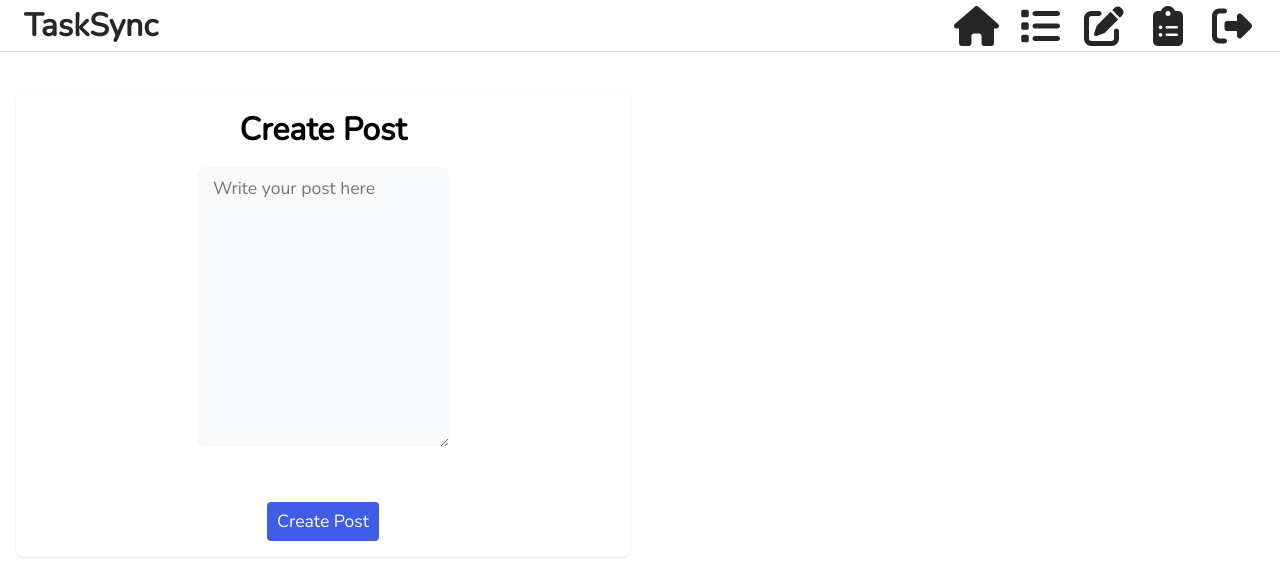
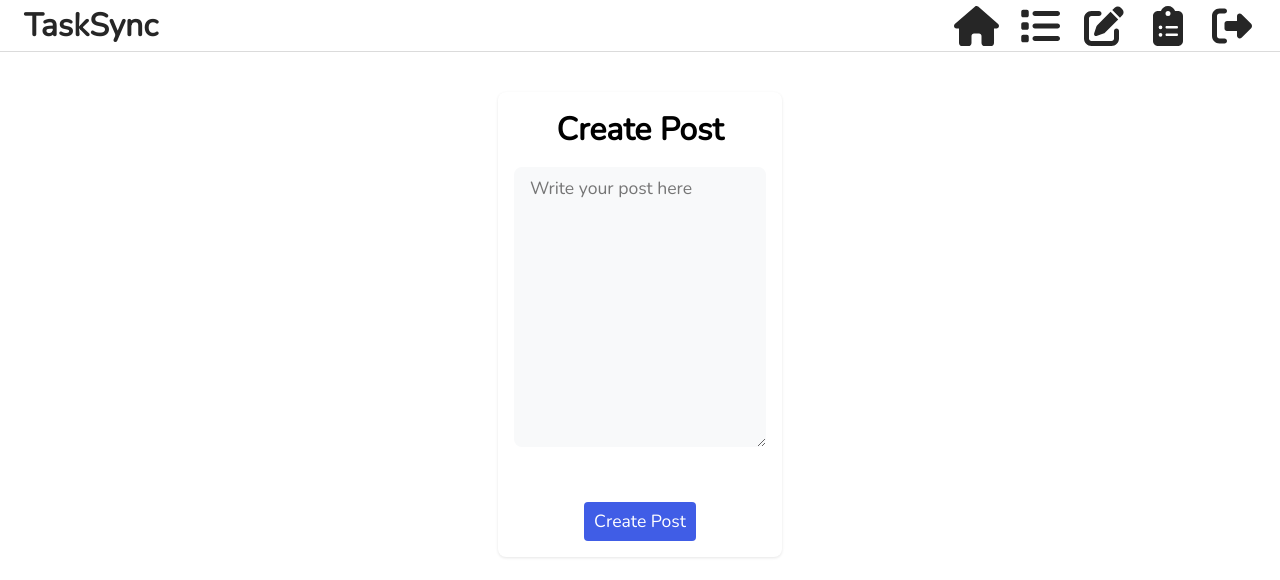
Before and after one commit to urssanjaysingh/TaskSync, a React (Create React App) app: page /dash/create-post in a window 1280 px wide. Shown: the top 580 px of the page. Built offline with nearby package versions, Linux system fonts and the light colour scheme; no server answers.

Commit message:
Deploy Finish

```diff
--- a/src/features/posts/CreatePostPage.js
+++ b/src/features/posts/CreatePostPage.js
@@ -43,8 +43,8 @@ const CreatePostPage = () => {
 
     return (
         <main className="dash__main">
-            <div className="create-post-form" style={{ width: "100%" }}>
-                <div className="form-container" style={{ display: "flex", justifyContent: "center", alignItems: "center" }}>
+            <div className="create-post-form">
+                <div className="form-container">
                     <h1 className="text-center" style={{ color: "black" }}>Create Post</h1>
                     <div className="mb-3">
                         <textarea
--- a/src/index.css
+++ b/src/index.css
@@ -708,10 +708,6 @@ a:focus-visible {
   color: #333;
 }
 
-.create-post-form {
-  max-width: 100%;
-}
-
 .create-form-group {
   margin-bottom: 15px;
 }
```
